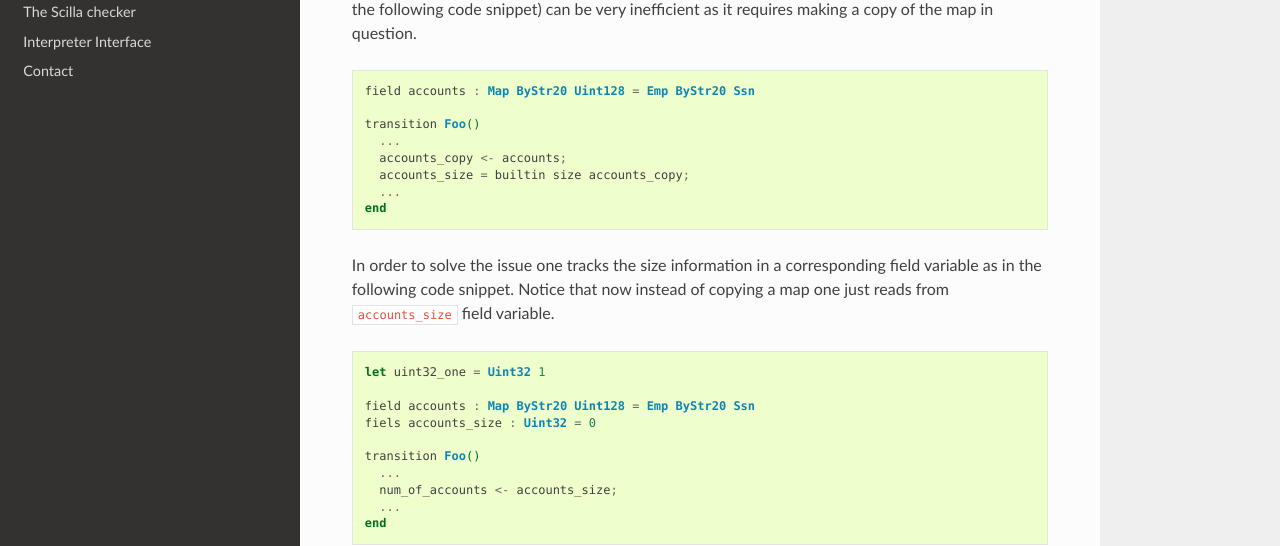
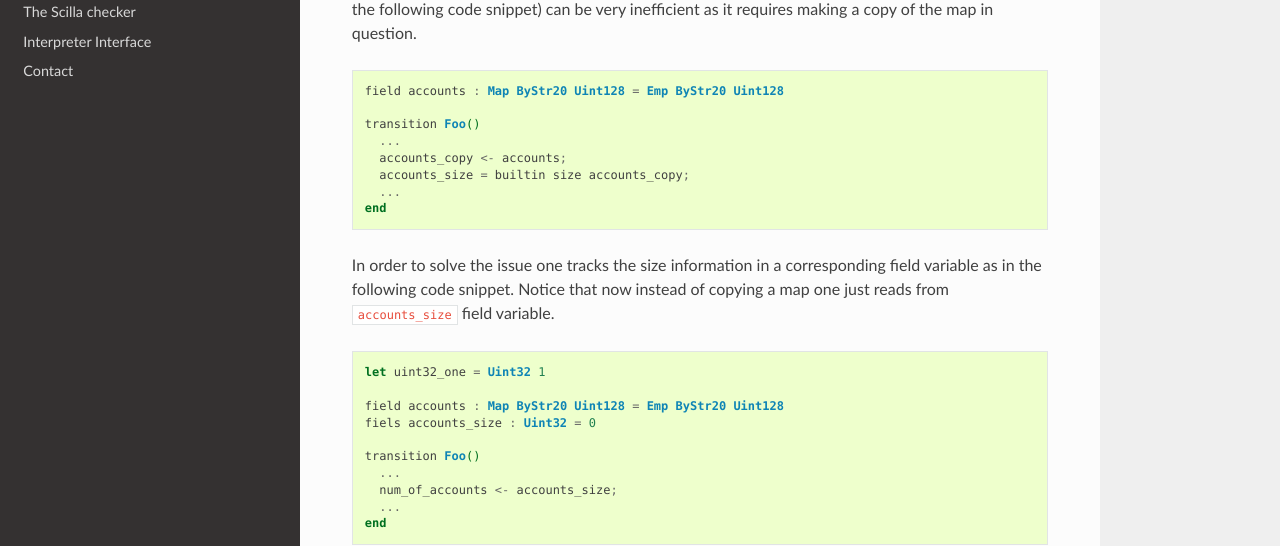
Before and after one commit to Zilliqa/scilla-docs, a Sphinx documentation site: the page built from docs/source/scilla-tips-and-tricks.rst, in a window 1280 px wide and 900 px high. Shown: the part 317-863 px from the top of the window. Built offline with Sphinx 7.4.7 and the Read the Docs theme 2.0.0, drawn with Linux system fonts in a browser that asks for light colours.

Commit message:
Typo fix: Ssn -> Uint128

```diff
--- a/docs/source/scilla-tips-and-tricks.rst
+++ b/docs/source/scilla-tips-and-tricks.rst
@@ -22,7 +22,7 @@ a copy of the map in question.
 
 .. code-block:: ocaml
 
-    field accounts : Map ByStr20 Uint128 = Emp ByStr20 Ssn
+    field accounts : Map ByStr20 Uint128 = Emp ByStr20 Uint128
 
     transition Foo()
       ...
@@ -40,7 +40,7 @@ that now instead of copying a map one just reads from
 
     let uint32_one = Uint32 1
 
-    field accounts : Map ByStr20 Uint128 = Emp ByStr20 Ssn
+    field accounts : Map ByStr20 Uint128 = Emp ByStr20 Uint128
     fiels accounts_size : Uint32 = 0
 
     transition Foo()
```
